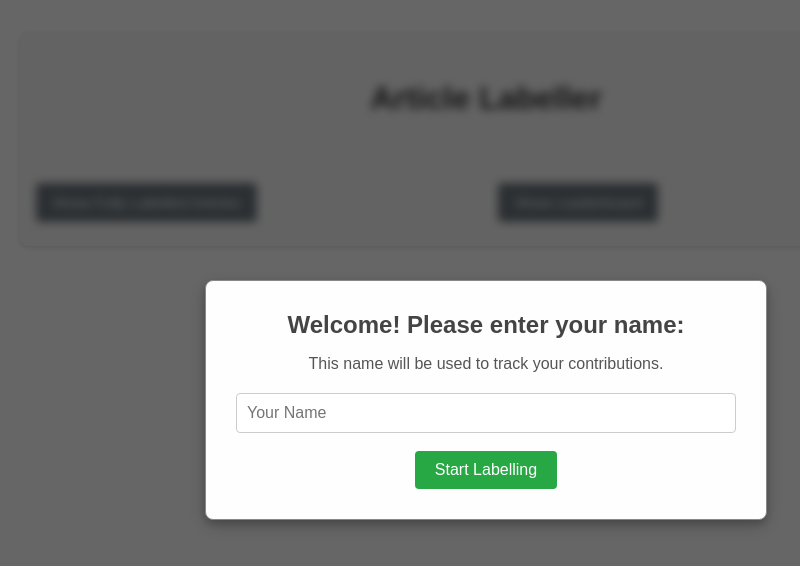
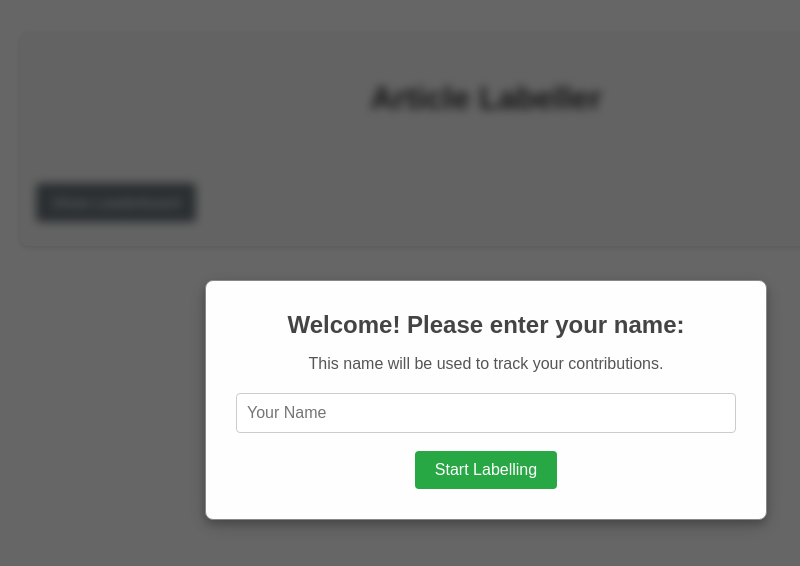
Before and after one commit to 100portraits/simple-data-labeller, a SvelteKit app: page / in a window 1280 px wide. Shown: the top 566 px of the page, without its empty margins (154-954 px from the left). Built offline with nearby package versions, Linux system fonts and the light colour scheme.

Commit message:
hide table

```diff
--- a/src/routes/+page.svelte
+++ b/src/routes/+page.svelte
@@ -20,12 +20,6 @@
     let isLoadingProgress = true;
     let progressError = null;
     let intervalId = null; // For polling progress
-
-    // State for labelled articles table
-    let showLabelledTable = false;
-    let labelledArticles = [];
-    let isLoadingTable = false;
-    let tableError = null;
 
     // --- Leaderboard State ---
     let showLeaderboard = false;
@@ -179,43 +173,7 @@
     }
 
     // Function to fetch and display labelled articles
-    async function toggleLabelledTable() {
-        if (showLabelledTable) {
-            showLabelledTable = false;
-            console.log('Hiding labelled articles table.');
-            return;
-        }
-
-        // --- Ensure other panel is closed ---
-        if (showLeaderboard) {
-            showLeaderboard = false;
-            console.log('Closing leaderboard to show labelled articles.');
-        }
-        // ------------------------------------
-
-        console.log('Fetching labelled articles...');
-        isLoadingTable = true;
-        tableError = null;
-        labelledArticles = [];
-
-        try {
-            const response = await fetch('/api/labelled-articles');
-            console.log('Fetch labelled articles response status:', response.status);
-            if (!response.ok) {
-                throw new Error(`HTTP error! status: ${response.status} ${response.statusText}`);
-            }
-            const data = await response.json();
-            labelledArticles = data;
-            showLabelledTable = true; // Show table only after successful fetch
-            console.log(`Fetched ${labelledArticles.length} fully labelled articles.`);
-        } catch (e) {
-            console.error('Failed to fetch labelled articles:', e);
-            tableError = 'Failed to load fully labelled articles. Please try again.';
-            showLabelledTable = false; // Keep table hidden on error
-        } finally {
-            isLoadingTable = false;
-        }
-    }
+    // async function toggleLabelledTable() { ... }
 
     // --- New Functions ---
 
@@ -309,11 +267,11 @@
             return;
         }
 
-        // --- Ensure other panel is closed ---
-        if (showLabelledTable) {
-            showLabelledTable = false;
-            console.log('Closing labelled articles to show leaderboard.');
-        }
+        // --- Ensure other panel is closed (REMOVED labelled table check) ---
+        // if (showLabelledTable) {
+        //     showLabelledTable = false;
+        //     console.log('Closing labelled articles to show leaderboard.');
+        // }
         // ------------------------------------
 
         showLeaderboard = true; // Show immediately, content will load
@@ -480,55 +438,8 @@
              <button on:click={fetchNextArticle} disabled={isLoading}>Try Loading Next Article</button>
         {/if}
 
-        <!-- Lower Section: Labelled Table & Leaderboard Toggles -->
+        <!-- Lower Section: Leaderboard Toggle -->
         <section class="action-toggles">
-            <!-- Button for Labelled Articles Table -->
-            <div class="toggle-container">
-                <button on:click={toggleLabelledTable} disabled={isLoadingTable} class="toggle-button">
-                    {#if isLoadingTable}
-                        Loading...
-                    {:else if showLabelledTable}
-                        Hide Labelled Articles ({labelledArticles.length})
-                    {:else}
-                        Show Fully Labelled Articles
-                    {/if}
-                </button>
-
-                {#if tableError}
-                    <p class="error">{tableError}</p>
-                {/if}
-
-                {#if showLabelledTable && labelledArticles.length > 0}
-                    <div class="collapsible-content">
-                        <h3>Labelled Articles</h3>
-                        <table class="data-table labelled-table">
-                            <thead>
-                                <tr>
-                                    <th>ID</th>
-                                    <th>Title</th>
-                                    <th>Labels</th>
-                                    <th>Avg Rating</th>
-                                    <th>Not Sure</th>
-                                </tr>
-                            </thead>
-                            <tbody>
-                                {#each labelledArticles as article (article.id)}
-                                    <tr>
-                                        <td>{article.id}</td>
-                                        <td>{article.title}</td>
-                                        <td>{article.label_count}</td>
-                                        <td>{article.avg_rating !== null ? article.avg_rating.toFixed(2) : 'N/A'}</td>
-                                        <td>{article.not_sure_count}</td>
-                                    </tr>
-                                {/each}
-                            </tbody>
-                        </table>
-                    </div>
-                 {:else if showLabelledTable}
-                     <p class="collapsible-content">No articles have been labelled yet.</p>
-                {/if}
-            </div>
-
             <!-- Button for Leaderboard -->
             <div class="toggle-container">
                 <button on:click={toggleLeaderboard} disabled={isLoadingLeaderboard} class="toggle-button">
@@ -806,7 +717,8 @@
     /* --- Lower Section Styles --- */
     .action-toggles {
         display: grid;
-        grid-template-columns: repeat(auto-fit, minmax(250px, 1fr));
+        /* Adjust grid if only one item remains */
+        grid-template-columns: 1fr; /* Or adjust as needed if keeping grid */
         gap: 1.5rem;
         margin-top: 2rem;
         padding-top: 1rem;
@@ -859,12 +771,6 @@
         background-color: #e9ecef;
     }
 
-    .labelled-table td:nth-child(2) {
-        max-width: 300px;
-        overflow: hidden;
-        text-overflow: ellipsis;
-        white-space: nowrap;
-    }
     .leaderboard-table td:nth-child(2) {
          font-weight: bold;
     }
```
